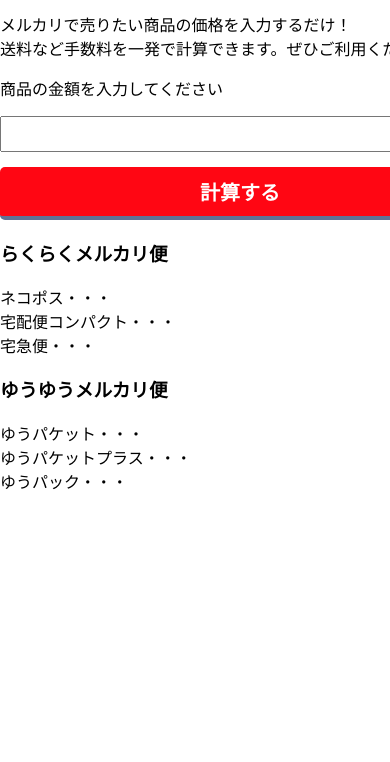
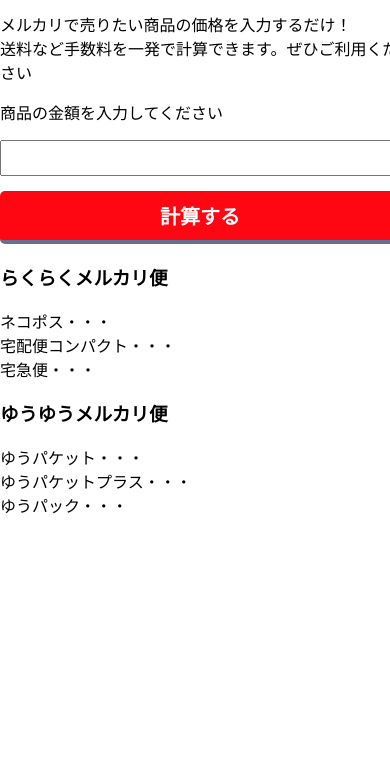
Before and after one commit to ysmr0001/portfolio, a plain HTML site: page index.html in a window 390 px wide. Shown: the part 82-844 px from the top of the page. Drawn offline with Linux system fonts and the light colour scheme.

Commit message:
changed width button

```diff
--- a/style.css
+++ b/style.css
@@ -66,7 +66,7 @@
   }
 
   .inner {
-    width: 480px;
+    width: 400px;
     margin: 0 auto;
   }
 
```
